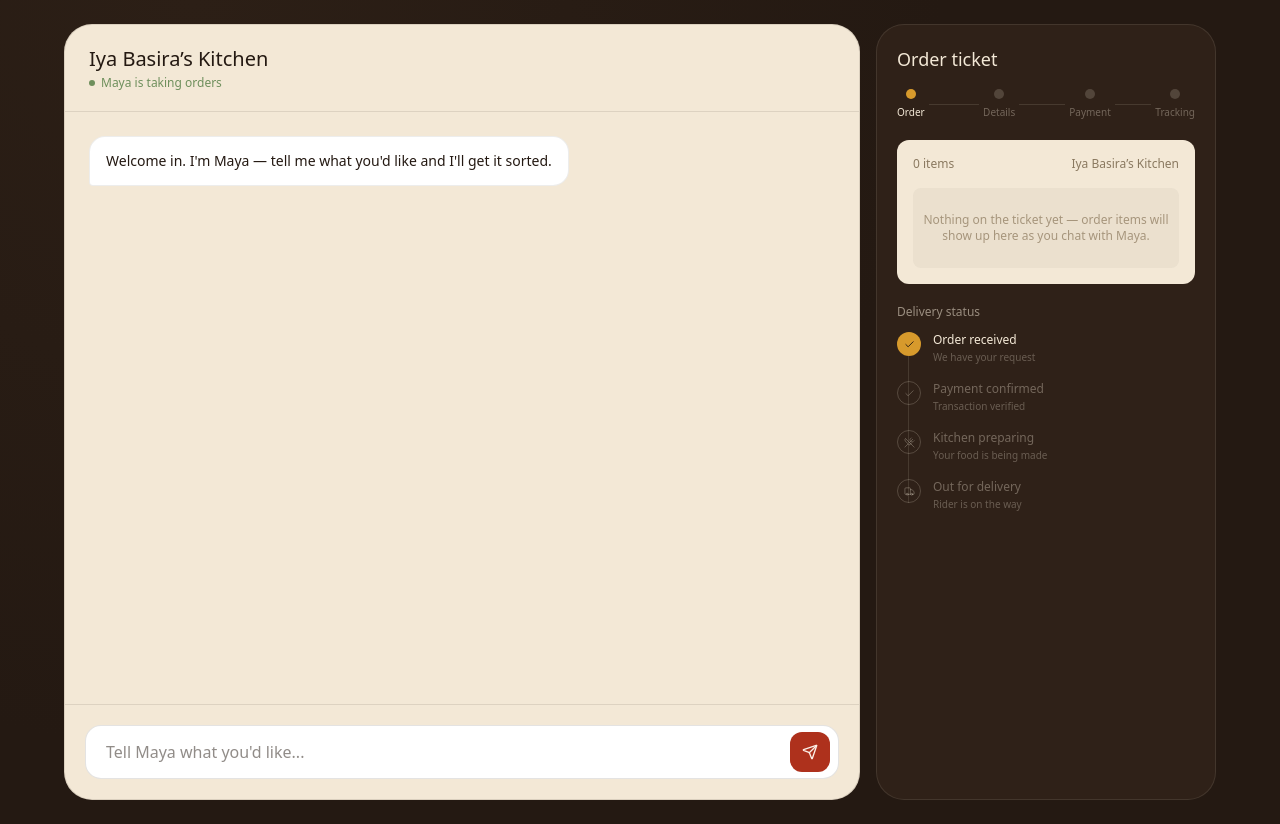
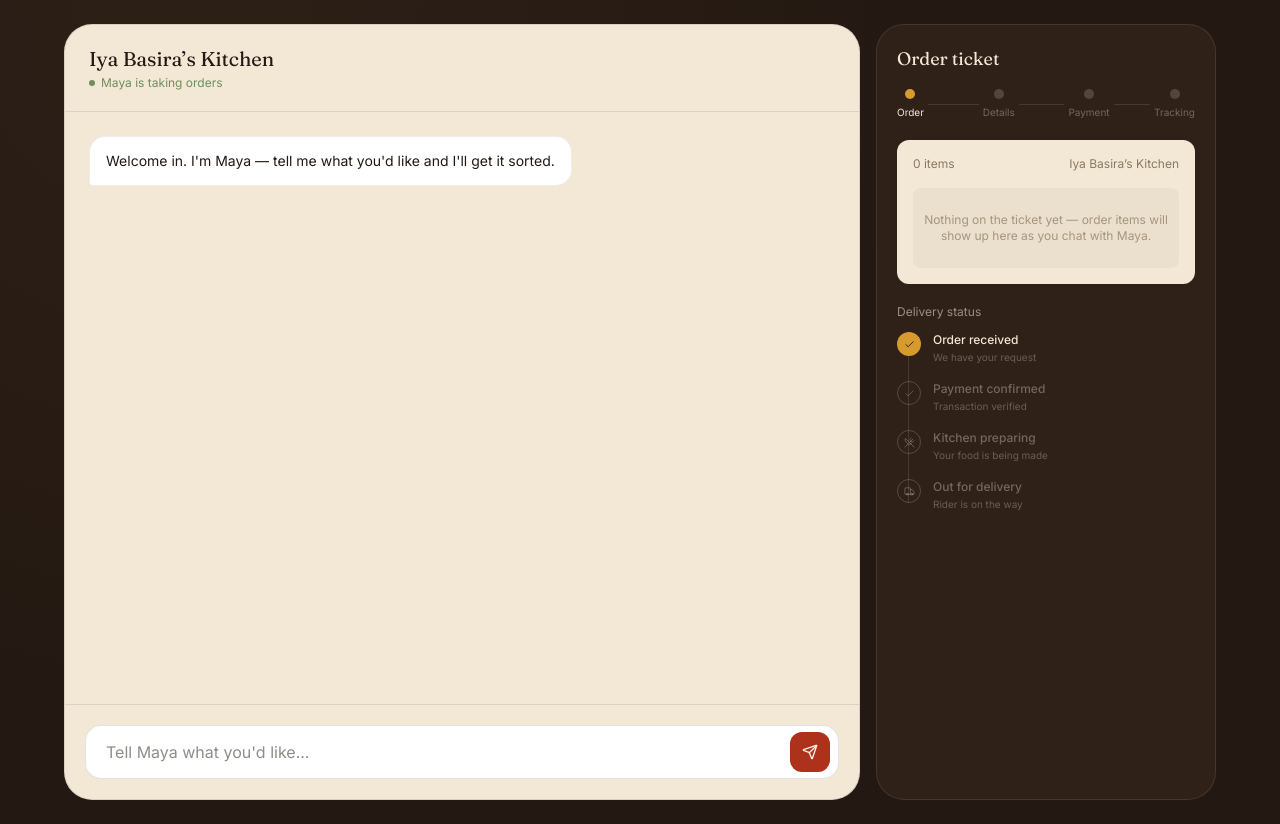
Before and after one commit to primyst/ai-restaurant-receptionist, a Next.js app: page / in a window 1280 px wide. Built offline with nearby package versions, Linux system fonts and the light colour scheme.

Commit message:
Update layout.tsx

```diff
--- a/app/layout.tsx
+++ b/app/layout.tsx
@@ -1,5 +1,9 @@
 import type { Metadata } from 'next';
+import { Fraunces, Inter } from 'next/font/google';
 import './globals.css';
+
+const fraunces = Fraunces({ subsets: ['latin'], variable: '--font-display', weight: ['400', '500', '600'] });
+const inter = Inter({ subsets: ['latin'], variable: '--font-sans', weight: ['400', '500', '600', '700'] });
 
 export const metadata: Metadata = {
   title: 'Maya — AI Restaurant Receptionist',
@@ -7,5 +11,5 @@ export const metadata: Metadata = {
 };
 
 export default function RootLayout({ children }: Readonly<{ children: React.ReactNode }>) {
-  return <html lang="en"><body>{children}</body></html>;
+  return <html lang="en" className={`${fraunces.variable} ${inter.variable}`}><body>{children}</body></html>;
 }
```
